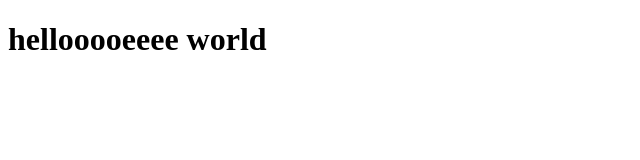
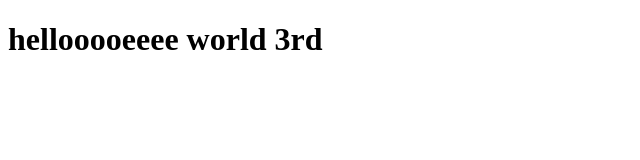
Before and after one commit to rakibalhasan2017/ToDoList, a React (Vite) app: page / in a window 1280 px wide. Shown: the top 160 px of the page, without its empty margins (0-640 px from the left). Built offline with nearby package versions, Linux system fonts and the light colour scheme.

Commit message:
3rd initial commit

```diff
--- a/src/App.jsx
+++ b/src/App.jsx
@@ -1,7 +1,7 @@
 function App() {
   return (
     <>
-    <h1>hellooooeeee world</h1>
+    <h1>hellooooeeee world 3rd</h1>
     </>
   )
 }
```
